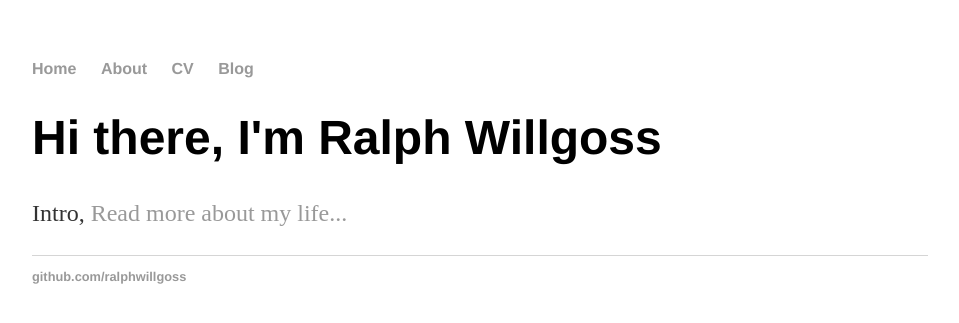
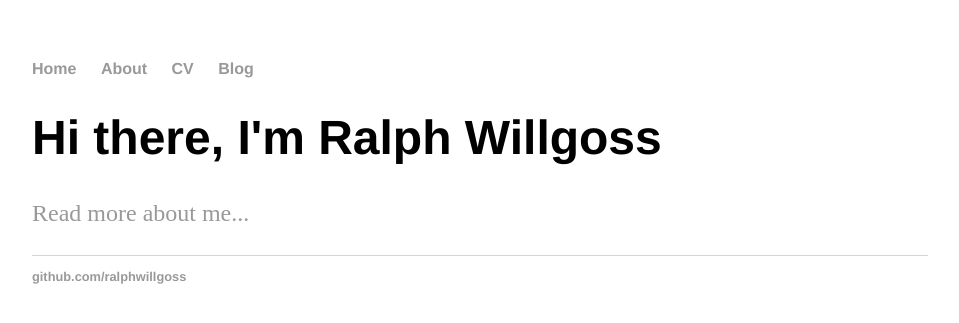
Before and after one commit to ralphwillgoss/ralphwillgoss.github.io, a Jekyll site: the page built from index.html, in a window 1280 px wide. Shown: the top 323 px of the page, without its empty margins (160-1119 px from the left). Built offline with Jekyll 4.4.1, drawn with Linux system fonts in a browser that asks for light colours.

Commit message:
Update index.html

```diff
--- a/index.html
+++ b/index.html
@@ -1,28 +1,8 @@
-<!DOCTYPE html>
-<html>
-	<head>
-		<title>Load "BLOG", 8, 1</title>
-		<link rel="stylesheet" type="text/css" href="/css/main.css">
-	</head>
-	<body>
-		<nav>
-    		<ul>
-        		<li><a href="/">Home</a></li>
-	        	<li><a href="/about">About</a></li>
-        		<li><a href="/cv">CV</a></li>
-        		<li><a href="/blog">Blog</a></li>
-    		</ul>
-		</nav>
-		<div class="container">
-    		<div class="blurb">
-        		<h1>Hi there, I'm Ralph Willgoss</h1>
-				    <p>Intro, <a href="/about">Read more about my life...</a></p>
-    		</div><!-- /.blurb -->
-		</div><!-- /.container -->
-		<footer>
-    		<ul>
-        		<li><a href="https://github.com/ralphwillgoss">github.com/ralphwillgoss</a></li>
-			</ul>
-		</footer>
-	</body>
-</html>
+---
+layout: default
+title: Hank Quinlan, Horrible Cop
+---
+<div class="blurb">
+	<h1>Hi there, I'm Ralph Willgoss</h1>
+	<p><a href="/about">Read more about me...</a></p>
+</div>
```
